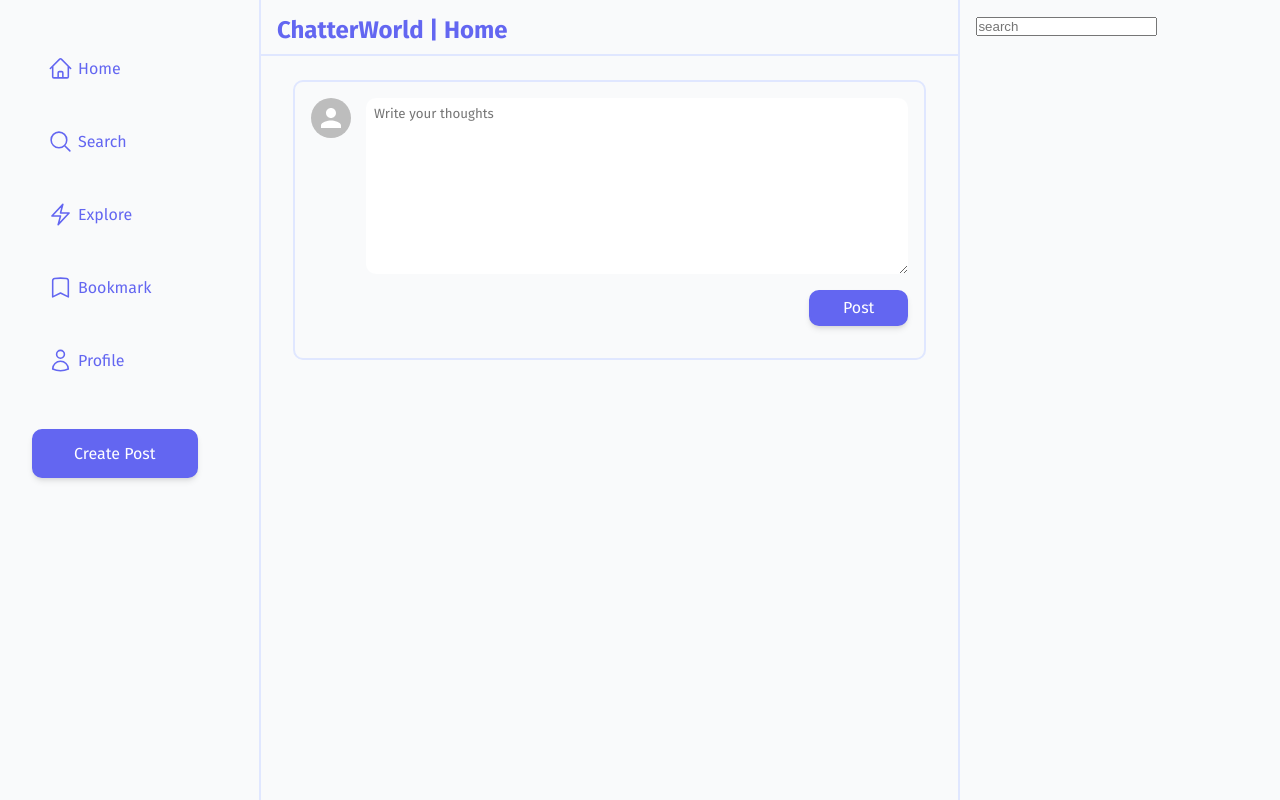
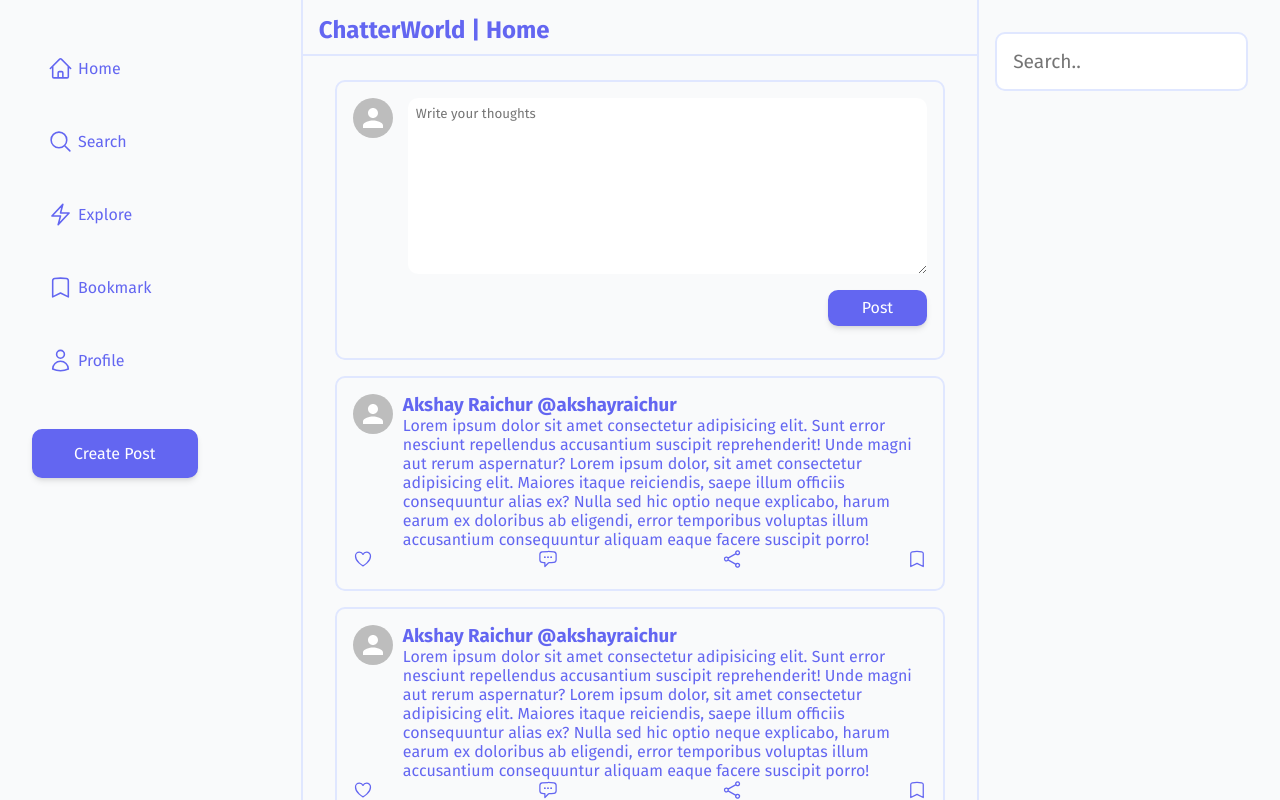
Before and after one commit to akshayraichur/ChatterWorld, a Next.js app: page /home in a window 1280 px wide. Shown: the top 800 px of the page. Built offline with nearby package versions, Linux system fonts and the light colour scheme.

Commit message:
feat: search bar & icons in home page

```diff
--- /dev/null
+++ b/src/assets/CommentIcon.tsx
@@ -0,0 +1,22 @@
+import React from "react";
+
+const CommentIcon = () => {
+  return (
+    <svg
+      xmlns="http://www.w3.org/2000/svg"
+      fill="none"
+      viewBox="0 0 24 24"
+      strokeWidth={1.5}
+      stroke="currentColor"
+      className="w-6 h-6"
+    >
+      <path
+        strokeLinecap="round"
+        strokeLinejoin="round"
+        d="M8.625 9.75a.375.375 0 11-.75 0 .375.375 0 01.75 0zm0 0H8.25m4.125 0a.375.375 0 11-.75 0 .375.375 0 01.75 0zm0 0H12m4.125 0a.375.375 0 11-.75 0 .375.375 0 01.75 0zm0 0h-.375m-13.5 3.01c0 1.6 1.123 2.994 2.707 3.227 1.087.16 2.185.283 3.293.369V21l4.184-4.183a1.14 1.14 0 01.778-.332 48.294 48.294 0 005.83-.498c1.585-.233 2.708-1.626 2.708-3.228V6.741c0-1.602-1.123-2.995-2.707-3.228A48.394 48.394 0 0012 3c-2.392 0-4.744.175-7.043.513C3.373 3.746 2.25 5.14 2.25 6.741v6.018z"
+      />
+    </svg>
+  );
+};
+
+export default CommentIcon;
--- /dev/null
+++ b/src/assets/HeartIcon.tsx
@@ -0,0 +1,22 @@
+import React from "react";
+
+const HeartIcon = () => {
+  return (
+    <svg
+      xmlns="http://www.w3.org/2000/svg"
+      fill="none"
+      viewBox="0 0 24 24"
+      strokeWidth={1.5}
+      stroke="currentColor"
+      className="w-6 h-6"
+    >
+      <path
+        strokeLinecap="round"
+        strokeLinejoin="round"
+        d="M21 8.25c0-2.485-2.099-4.5-4.688-4.5-1.935 0-3.597 1.126-4.312 2.733-.715-1.607-2.377-2.733-4.313-2.733C5.1 3.75 3 5.765 3 8.25c0 7.22 9 12 9 12s9-4.78 9-12z"
+      />
+    </svg>
+  );
+};
+
+export default HeartIcon;
--- /dev/null
+++ b/src/assets/ShareIcon.tsx
@@ -0,0 +1,22 @@
+import React from "react";
+
+const ShareIcon = () => {
+  return (
+    <svg
+      xmlns="http://www.w3.org/2000/svg"
+      fill="none"
+      viewBox="0 0 24 24"
+      strokeWidth={1.5}
+      stroke="currentColor"
+      className="w-6 h-6"
+    >
+      <path
+        strokeLinecap="round"
+        strokeLinejoin="round"
+        d="M7.217 10.907a2.25 2.25 0 100 2.186m0-2.186c.18.324.283.696.283 1.093s-.103.77-.283 1.093m0-2.186l9.566-5.314m-9.566 7.5l9.566 5.314m0 0a2.25 2.25 0 103.935 2.186 2.25 2.25 0 00-3.935-2.186zm0-12.814a2.25 2.25 0 103.933-2.185 2.25 2.25 0 00-3.933 2.185z"
+      />
+    </svg>
+  );
+};
+
+export default ShareIcon;
--- /dev/null
+++ b/src/components/PostCard.tsx
@@ -0,0 +1,76 @@
+import BookmarkIcon from "@/assets/BookmarkIcon";
+import CommentIcon from "@/assets/CommentIcon";
+import HeartIcon from "@/assets/HeartIcon";
+import ShareIcon from "@/assets/ShareIcon";
+import { Avatar } from "@mui/material";
+import Link from "next/link";
+import React from "react";
+import { styled } from "styled-components";
+
+const StyledPostCard = styled.section`
+  border: 2px solid #e0e7ff;
+  border-radius: 10px;
+  padding: 1rem;
+  margin: 1rem 0;
+
+  .container {
+    display: flex;
+    column-gap: 10px;
+    /* align-items: center; */
+  }
+
+  .textDecoration {
+    text-decoration: none;
+    color: inherit;
+  }
+
+  .icon-container {
+    display: flex;
+    column-gap: 10px;
+    justify-content: space-between;
+  }
+
+  .icon-container div {
+    width: 20px;
+  }
+`;
+
+const PostCard = () => {
+  return (
+    <StyledPostCard>
+      <div className="container">
+        <Avatar />
+        <Link href="/" className="textDecoration">
+          <div>
+            <h3>
+              Akshay Raichur <span>@akshayraichur</span>
+            </h3>
+            <p>
+              Lorem ipsum dolor sit amet consectetur adipisicing elit. Sunt error nesciunt repellendus accusantium
+              suscipit reprehenderit! Unde magni aut rerum aspernatur? Lorem ipsum dolor, sit amet consectetur
+              adipisicing elit. Maiores itaque reiciendis, saepe illum officiis consequuntur alias ex? Nulla sed hic
+              optio neque explicabo, harum earum ex doloribus ab eligendi, error temporibus voluptas illum accusantium
+              consequuntur aliquam eaque facere suscipit porro!
+            </p>
+          </div>
+        </Link>
+      </div>
+      <div className="icon-container">
+        <div>
+          <HeartIcon />
+        </div>
+        <div>
+          <CommentIcon />
+        </div>
+        <div>
+          <ShareIcon />
+        </div>
+        <div>
+          <BookmarkIcon />
+        </div>
+      </div>
+    </StyledPostCard>
+  );
+};
+
+export default PostCard;
--- a/src/modules/Home/Home.styled.tsx
+++ b/src/modules/Home/Home.styled.tsx
@@ -10,14 +10,14 @@ const StyledHome = styled.section`
   .home-container {
     width: 100%;
     display: flex;
+    flex: 1;
   }
 
   .options-section {
     border-right: 2px solid #e0e7ff;
-    flex-grow: 1;
     padding: 1rem;
-
     min-height: 100vh;
+    flex: 3;
 
     @media only screen and (max-width: 900px) {
       min-width: 190px;
@@ -29,10 +29,9 @@ const StyledHome = styled.section`
   }
 
   .feed-section {
-    flex-grow: 8;
     overflow: scroll;
     margin-bottom: calc(25px + 1rem);
-    /* padding: 1rem 2rem; */
+    flex: 8;
 
     @media only screen and (max-width: 799px) {
       padding: 1rem;
@@ -41,7 +40,7 @@ const StyledHome = styled.section`
 
   .suggestions-section {
     border-left: 2px solid #e0e7ff;
-    flex-grow: 2;
+    flex: 3;
     padding: 1rem;
 
     @media only screen and (max-width: 900px) {
@@ -95,6 +94,17 @@ const StyledHome = styled.section`
     height: 25px;
     width: 25px;
   }
+
+  .search-input {
+    width: 100%;
+    margin: 1rem 0;
+    padding: 1rem;
+    font-size: 1.2rem;
+    font-family: inherit;
+    border-radius: 10px;
+    outline: none;
+    border: 2px solid #e0e7ff;
+  }
 `;
 
 export default StyledHome;
--- a/src/modules/Home/Home.tsx
+++ b/src/modules/Home/Home.tsx
@@ -10,6 +10,7 @@ import BookmarkIcon from "@/assets/BookmarkIcon";
 import ProfileIcon from "@/assets/ProfileIcon";
 import Button from "@/components/Button";
 import CreatePost from "@/components/CreatePost";
+import PostCard from "@/components/PostCard";
 
 const Home: NextPage = () => {
   return (
@@ -61,11 +62,21 @@ const Home: NextPage = () => {
             </div>
             <div style={{ padding: "1rem 2rem" }}>
               <CreatePost />
+              <PostCard />
+              <PostCard />
+              <PostCard />
+              <PostCard />
+              <PostCard />
+              <PostCard />
+              <PostCard />
+              <PostCard />
+              <PostCard />
+              <PostCard />
             </div>
           </div>
           <div className="suggestions-section">
             <div>
-              <input placeholder="search" />
+              <input placeholder="Search.." className="search-input" />
             </div>
           </div>
         </div>
```
